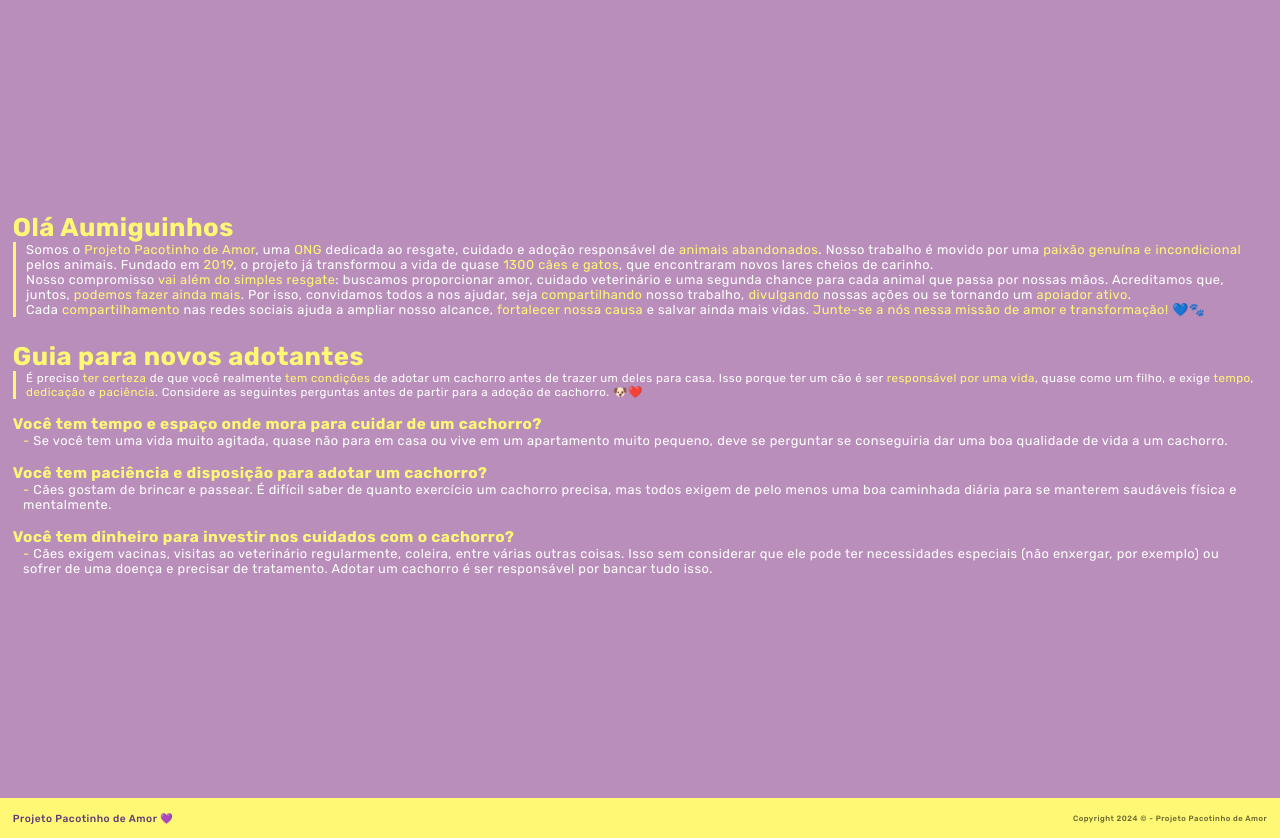
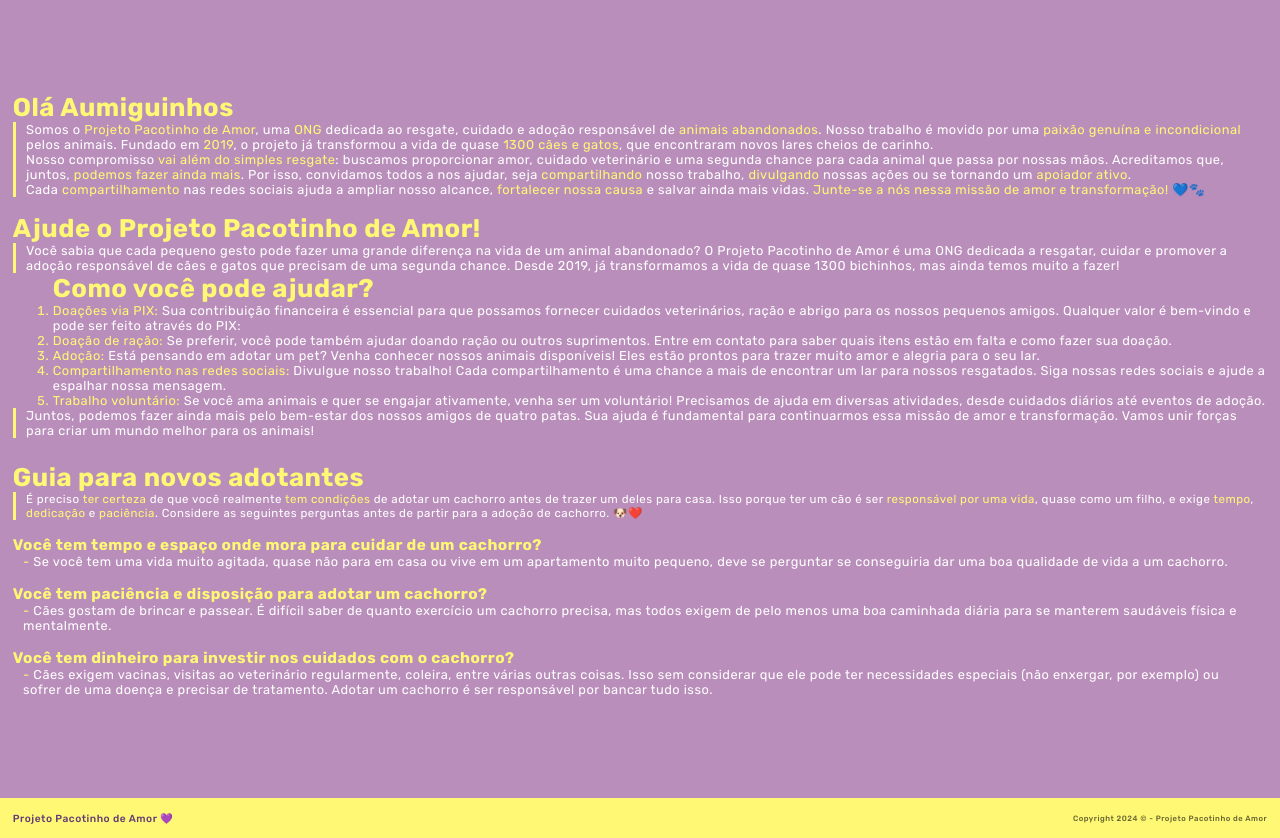
Before and after one commit to phbrg/cp1-front-web, a plain HTML site: page sobre.html in a window 1280 px wide. Shown: the part 74-912 px from the top of the page. Drawn offline with Linux system fonts and the light colour scheme.

Commit message:
fix: styles erros, grammatical erros, feat: how to help the project

```diff
--- a/sobre.html
+++ b/sobre.html
@@ -26,26 +26,77 @@
     <div class="sobre">
         <div class="about">
             <h1>Olá Aumiguinhos</h1>
-            <p>Somos o <span>Projeto Pacotinho de Amor</span>, uma <span>ONG</span> dedicada ao resgate, cuidado e adoção responsável de <span>animais abandonados</span>. Nosso trabalho é movido por uma <span>paixão genuína e incondicional</span> pelos animais. Fundado em <span>2019</span>, o projeto já transformou a vida de quase <span>1300 cães e gatos</span>, que encontraram novos lares cheios de carinho.<br>Nosso compromisso <span>vai além do simples resgate</span>: buscamos proporcionar amor, cuidado veterinário e uma segunda chance para cada animal que passa por nossas mãos. Acreditamos que, juntos, <span>podemos fazer ainda mais</span>. Por isso, convidamos todos a nos ajudar, seja <span>compartilhando</span> nosso trabalho, <span>divulgando</span> nossas ações ou se tornando um <span>apoiador ativo</span>.<br>Cada <span>compartilhamento</span> nas redes sociais ajuda a ampliar nosso alcance, <span>fortalecer nossa causa</span> e salvar ainda mais vidas. <span>Junte-se a nós nessa missão de amor e transformação!</span> 💙🐾</p>
+            <p>Somos o <span>Projeto Pacotinho de Amor</span>, uma <span>ONG</span> dedicada ao resgate, cuidado e
+                adoção responsável de <span>animais abandonados</span>. Nosso trabalho é movido por uma <span>paixão
+                    genuína e incondicional</span> pelos animais. Fundado em <span>2019</span>, o projeto já transformou
+                a vida de quase <span>1300 cães e gatos</span>, que encontraram novos lares cheios de carinho.<br>Nosso
+                compromisso <span>vai além do simples resgate</span>: buscamos proporcionar amor, cuidado veterinário e
+                uma segunda chance para cada animal que passa por nossas mãos. Acreditamos que, juntos, <span>podemos
+                    fazer ainda mais</span>. Por isso, convidamos todos a nos ajudar, seja <span>compartilhando</span>
+                nosso trabalho, <span>divulgando</span> nossas ações ou se tornando um <span>apoiador
+                    ativo</span>.<br>Cada <span>compartilhamento</span> nas redes sociais ajuda a ampliar nosso alcance,
+                <span>fortalecer nossa causa</span> e salvar ainda mais vidas. <span>Junte-se a nós nessa missão de amor
+                    e transformação!</span> 💙🐾
+            </p>
+        </div>
+
+        <div class="help">
+            <h1>Ajude o Projeto Pacotinho de Amor!</h1>
+            <p>Você sabia que cada pequeno gesto pode fazer uma grande diferença na vida de um animal abandonado? O
+                Projeto Pacotinho de Amor é uma ONG dedicada a resgatar, cuidar e promover a adoção responsável de cães
+                e gatos que precisam de uma segunda chance. Desde 2019, já transformamos a vida de quase 1300 bichinhos,
+                mas ainda temos muito a fazer!</p>
+            <ol>
+                <h1>Como você pode ajudar?</h1>
+                <li><span>Doações via PIX:</span> Sua contribuição financeira é essencial para que possamos fornecer
+                    cuidados
+                    veterinários, ração e abrigo para os nossos pequenos amigos. Qualquer valor é bem-vindo e pode ser
+                    feito através do PIX:</li>
+                <li><span>Doação de ração:</span> Se preferir, você pode também ajudar doando ração ou outros
+                    suprimentos. Entre em
+                    contato para saber quais itens estão em falta e como fazer sua doação.</li>
+                <li><span>Adoção:</span> Está pensando em adotar um pet? Venha conhecer nossos animais disponíveis! Eles
+                    estão prontos para trazer muito amor e alegria para o seu lar.</li>
+                <li><span>Compartilhamento nas redes sociais:</span> Divulgue nosso trabalho! Cada compartilhamento é
+                    uma chance a mais de encontrar um lar para nossos resgatados. Siga nossas redes sociais e ajude a
+                    espalhar nossa mensagem.</li>
+                <li><span>Trabalho voluntário:</span> Se você ama animais e quer se engajar ativamente, venha ser um
+                    voluntário! Precisamos de ajuda em diversas atividades, desde cuidados diários até eventos de
+                    adoção.</li>
+            </ol>
+            <p>Juntos, podemos fazer ainda mais pelo bem-estar dos nossos amigos de quatro patas. Sua ajuda é
+                fundamental para continuarmos essa missão de amor e transformação. Vamos unir forças para criar um mundo
+                melhor para os animais!</p>
         </div>
 
         <div class="faq">
             <div class="header">
                 <h1>Guia para novos adotantes</h1>
-                <p>É preciso <span>ter certeza</span> de que você realmente <span>tem condições</span> de adotar um cachorro antes de trazer um deles para casa. Isso porque ter um cão é ser <span>responsável por uma vida</span>, quase como um filho, e exige <span>tempo</span>, <span>dedicação</span> e <span>paciência</span>. Considere as seguintes perguntas antes de partir para a adoção de cachorro. 🐶❤️</p>
+                <p>É preciso <span>ter certeza</span> de que você realmente <span>tem condições</span> de adotar um
+                    cachorro antes de trazer um deles para casa. Isso porque ter um cão é ser <span>responsável por uma
+                        vida</span>, quase como um filho, e exige <span>tempo</span>, <span>dedicação</span> e
+                    <span>paciência</span>. Considere as seguintes perguntas antes de partir para a adoção de cachorro.
+                    🐶❤️
+                </p>
             </div>
 
             <div class="box">
                 <h1> Você tem tempo e espaço onde mora para cuidar de um cachorro?</h1>
-                <p><span>-</span> Se você tem uma vida muito agitada, quase não para em casa ou vive em um apartamento muito pequeno, deve se perguntar se conseguiria dar uma boa qualidade de vida a um cachorro.</p>
+                <p><span>-</span> Se você tem uma vida muito agitada, quase não para em casa ou vive em um apartamento
+                    muito pequeno, deve se perguntar se conseguiria dar uma boa qualidade de vida a um cachorro.</p>
             </div>
             <div class="box">
                 <h1> Você tem paciência e disposição para adotar um cachorro?</h1>
-                <p><span>-</span> Cães gostam de brincar e passear. É difícil saber de quanto exercício um cachorro precisa, mas todos exigem de pelo menos uma boa caminhada diária para se manterem saudáveis física e mentalmente.</p>
+                <p><span>-</span> Cães gostam de brincar e passear. É difícil saber de quanto exercício um cachorro
+                    precisa, mas todos exigem de pelo menos uma boa caminhada diária para se manterem saudáveis física e
+                    mentalmente.</p>
             </div>
             <div class="box">
                 <h1>Você tem dinheiro para investir nos cuidados com o cachorro?</h1>
-                <p><span>-</span> Cães exigem vacinas, visitas ao veterinário regularmente, coleira, entre várias outras coisas. Isso sem considerar que ele pode ter necessidades especiais (não enxergar, por exemplo) ou sofrer de uma doença e precisar de tratamento. Adotar um cachorro é ser responsável por bancar tudo isso.</>
+                <p><span>-</span> Cães exigem vacinas, visitas ao veterinário regularmente, coleira, entre várias outras
+                    coisas. Isso sem considerar que ele pode ter necessidades especiais (não enxergar, por exemplo) ou
+                    sofrer de uma doença e precisar de tratamento. Adotar um cachorro é ser responsável por bancar tudo
+                    isso.</>
             </div>
         </div>
     </div>
--- a/styles/style.css
+++ b/styles/style.css
@@ -1,3 +1,4 @@
+/* nao esta responsivo para celular por pura preguiça */
 /* general */
 @import url('https://fonts.googleapis.com/css2?family=Rubik:wght@300..900&display=swap');
 
@@ -208,6 +209,47 @@ footer {
         }
     }
 
+    & .help {
+
+        & h1 {
+            font-size: 2vw;
+            color: var(--yellow);
+        }
+
+        & p {
+            font-size: 1vw;
+            font-weight: 400;
+            border-left: 3px solid var(--yellow);
+            padding: 0 0.8vw;
+            color: #fff;
+
+            & span {
+                color: var(--yellow);
+            }
+        }
+
+        & ol {
+            & h1 {
+                font-size: 2vw;
+                color: var(--yellow);
+            }
+
+            & li {
+                color: #fff;
+                font-size: 1vw;
+                font-weight: 400;
+
+                & span {
+                    color: var(--yellow);
+                }
+
+                &::marker {
+                    color: var(--yellow);
+                }
+            }
+        }
+    }
+
     & .faq {
         display: flex;
         align-items: start;
@@ -312,10 +354,7 @@ footer {
     }
 
     & ol {
-        display: flex;
-        align-items: flex-start;
-        justify-content: center;
-        flex-direction: column;
+        margin: 1vw 0;
 
         & h1 {
             font-size: 2vw;
@@ -324,8 +363,13 @@ footer {
 
         & li {
             color: #fff;
-            font-size: 1vw;
+            font-size: 1.1vw;
             font-weight: 450;
+
+            & a {
+                color: var(--yellow);
+                text-decoration: 2px underline;
+            }
 
             &::marker {
                 color: var(--yellow);
```
Also changed, not shown: adocao.html (+19 -19 lines), 1 other file.
